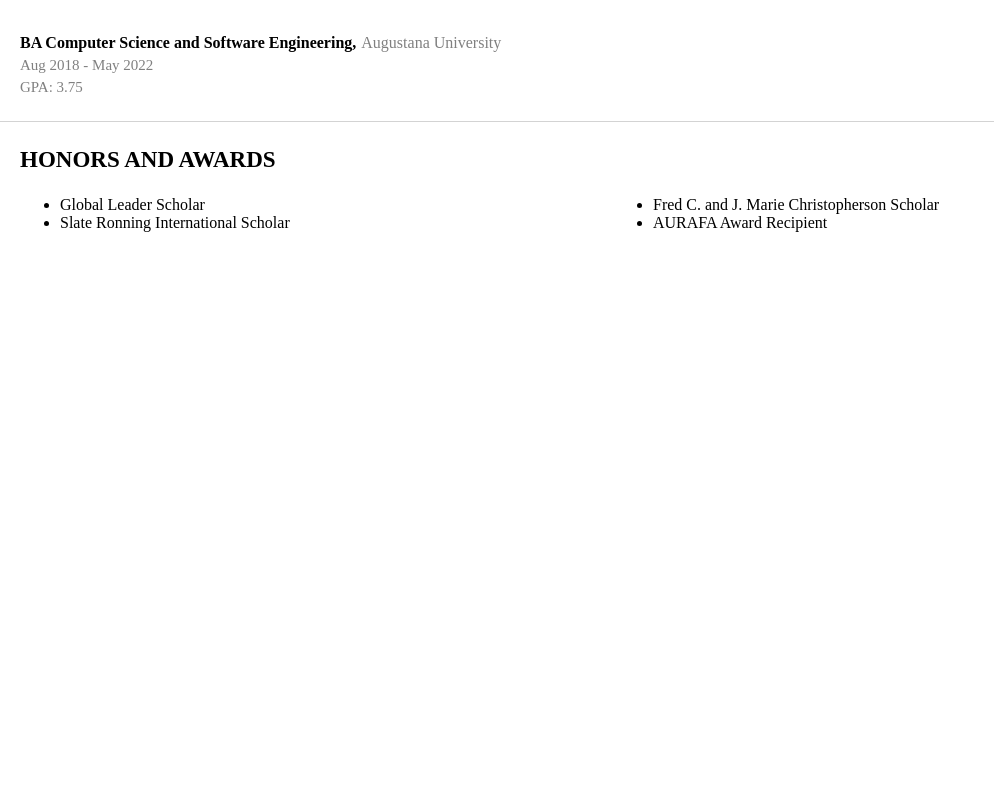
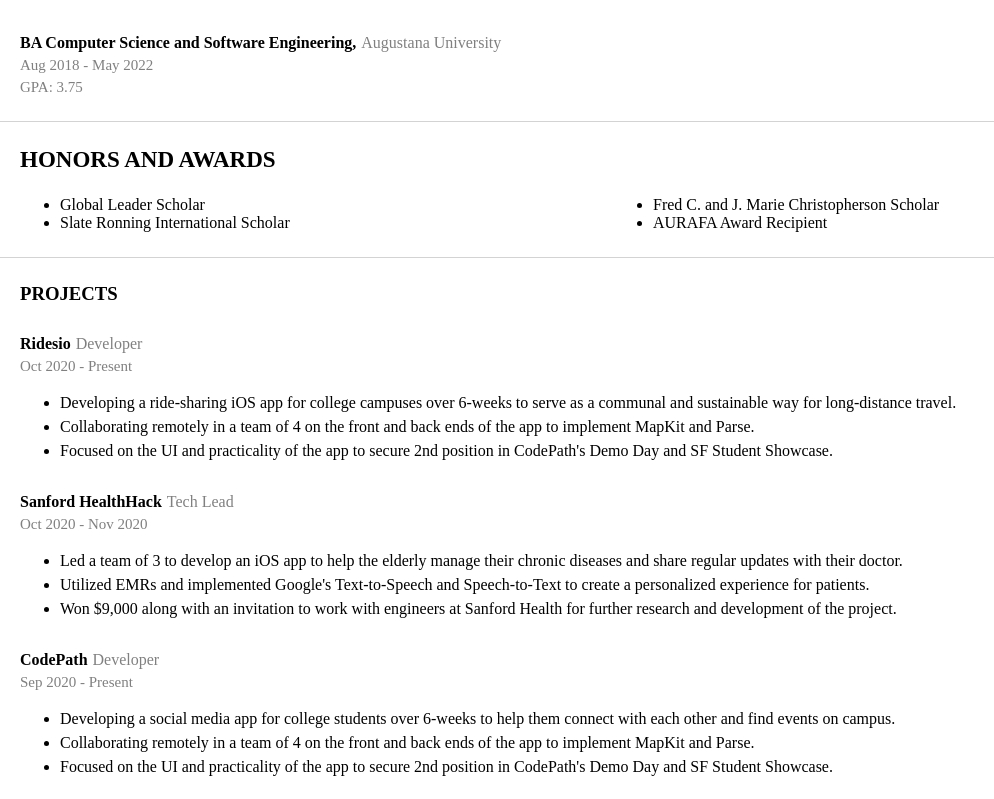
Before and after one commit to tahaafzal5/personal-website-2.0, a React (Create React App) app: page /resume in a window 1280 px wide. Shown: the part 1172-1971 px from the top of the page, without its empty margins (0-994 px from the left). Before the commit the page ends 1424 px from the top, so only its background shows below. Built offline with nearby package versions, Linux system fonts and the light colour scheme; a web font is replaced by a local one.

Commit message:
Add Projects

```diff
--- a/src/App/App.js
+++ b/src/App/App.js
@@ -1,7 +1,6 @@
 import Navbar from '../Navbar/Navbar.js';
 import Home from '../Home/Home.js';
 import Resume from '../Resume/Resume.js';
-import Projects from '../Projects/Projects.js';
 import './App.css';
 import { BrowserRouter, Routes, Route } from 'react-router-dom';
 
@@ -13,7 +12,6 @@ function App() {
         <Routes>
           <Route exact path='/' element={<Home />}></Route>
           <Route exact path='/resume' element={<Resume />}></Route>
-          <Route exact path='/projects' element={<Projects />}></Route>
         </Routes>
       </div>
     </BrowserRouter>
--- a/src/Navbar/Navbar.js
+++ b/src/Navbar/Navbar.js
@@ -7,7 +7,6 @@ function Navbar() {
         <section className="navbar">
             <Link className="navbar-link" to="/">Home</Link>
             <Link className="navbar-link" to="/resume">Resume</Link>
-            <Link className="navbar-link" to="/projects">Projects</Link>
         </section>
     );
 }
--- /dev/null
+++ b/src/Projects/Project.js
@@ -0,0 +1,27 @@
+import React from "react";
+
+function Project(props) {
+    let project = props.project;
+    let role = props.role;
+    let date = props.date;
+    let description = props.description;
+
+    return (
+        <div className="personal-project">
+            <div className="project-role">
+                <div className="project">{project}</div>
+                <div className="role">{role}</div>
+            </div>
+            <div className="date">{date}</div>
+            <div className="description">
+                <ul className="description-points">
+                    {description.map((point) => (
+                        <li>{point}</li>
+                    ))}
+                </ul>
+            </div>
+        </div>
+    );
+}
+
+export default Project;
--- a/src/Projects/Projects.js
+++ b/src/Projects/Projects.js
@@ -1,10 +1,44 @@
 import React from "react";
+import Project from "./Project.js";
 
 function Projects() {
     return (
-        <div>
-            <h1>Projects</h1>
-        </div>
+        <section class="personal-projects">
+            <h1>PROJECTS</h1>
+
+            <Project
+                project="Ridesio"
+                role="Developer"
+                date="Oct 2020 - Present"
+                description={[
+                    "Developing a ride-sharing iOS app for college campuses over 6-weeks to serve as a communal and sustainable way for long-distance travel.",
+                    "Collaborating remotely in a team of 4 on the front and back ends of the app to implement MapKit and Parse.",
+                    "Focused on the UI and practicality of the app to secure 2nd position in CodePath's Demo Day and SF Student Showcase.",
+                ]}
+            />
+
+            <Project
+                project="Sanford HealthHack"
+                role="Tech Lead"
+                date="Oct 2020 - Nov 2020"
+                description={[
+                    "Led a team of 3 to develop an iOS app to help the elderly manage their chronic diseases and share regular updates with their doctor.",
+                    "Utilized EMRs and implemented Google's Text-to-Speech and Speech-to-Text to create a personalized experience for patients.",
+                    "Won $9,000 along with an invitation to work with engineers at Sanford Health for further research and development of the project.",
+                ]}
+            />
+
+            <Project
+                project="CodePath"
+                role="Developer"
+                date="Sep 2020 - Present"
+                description={[
+                    "Developing a social media app for college students over 6-weeks to help them connect with each other and find events on campus.",
+                    "Collaborating remotely in a team of 4 on the front and back ends of the app to implement MapKit and Parse.",
+                    "Focused on the UI and practicality of the app to secure 2nd position in CodePath's Demo Day and SF Student Showcase.",
+                ]}
+            />
+        </section>
     );
 }
 
--- a/src/Resume/Resume.css
+++ b/src/Resume/Resume.css
@@ -9,25 +9,29 @@
 
 .work-experiences,
 .educations,
-.honors-and-awards {
+.honors-and-awards,
+.personal-projects {
     margin: 50px 30px 0px 0px;
 }
 
 .position-company,
-.degree-institution {
+.degree-institution,
+.project-role {
     margin: 30px 0px 0px 0px;
     display: flex;
     gap: 5px;
 }
 
 .position,
-.degree {
+.degree,
+.project {
     font-weight: 900;
     margin: 0px 0px 0px;
 }
 
 .company,
-.institution {
+.institution,
+.role {
     color: gray;
     margin: 0px 0px 0px;
 }
--- a/src/Resume/Resume.js
+++ b/src/Resume/Resume.js
@@ -4,6 +4,7 @@ import WorkExperiences from "../WorkExperience/WorkExperiences.js";
 import HorizontalDivider from "../HorizontalDivider/HorizontalDivider.js";
 import Educations from "../Education/Educations.js";
 import HonorsAndAwards from "../HonorAndAward/HonorsAndAwards.js";
+import Projects from "../Projects/Projects.js";
 import "./Resume.css";
 
 function Resume() {
@@ -20,6 +21,10 @@ function Resume() {
             <HorizontalDivider />
 
             <HonorsAndAwards />
+
+            <HorizontalDivider />
+
+            <Projects />
         </section>
     );
 }
```
